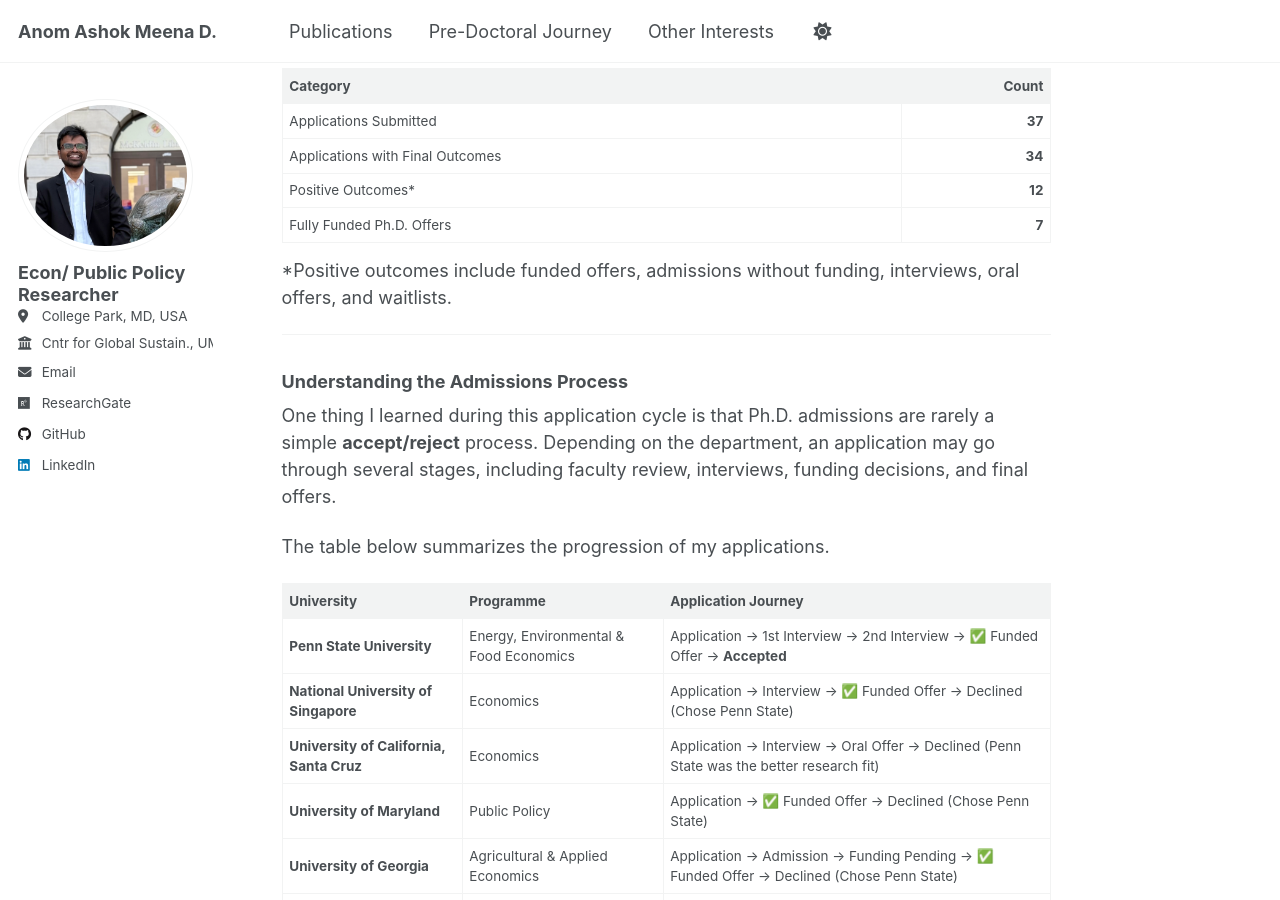
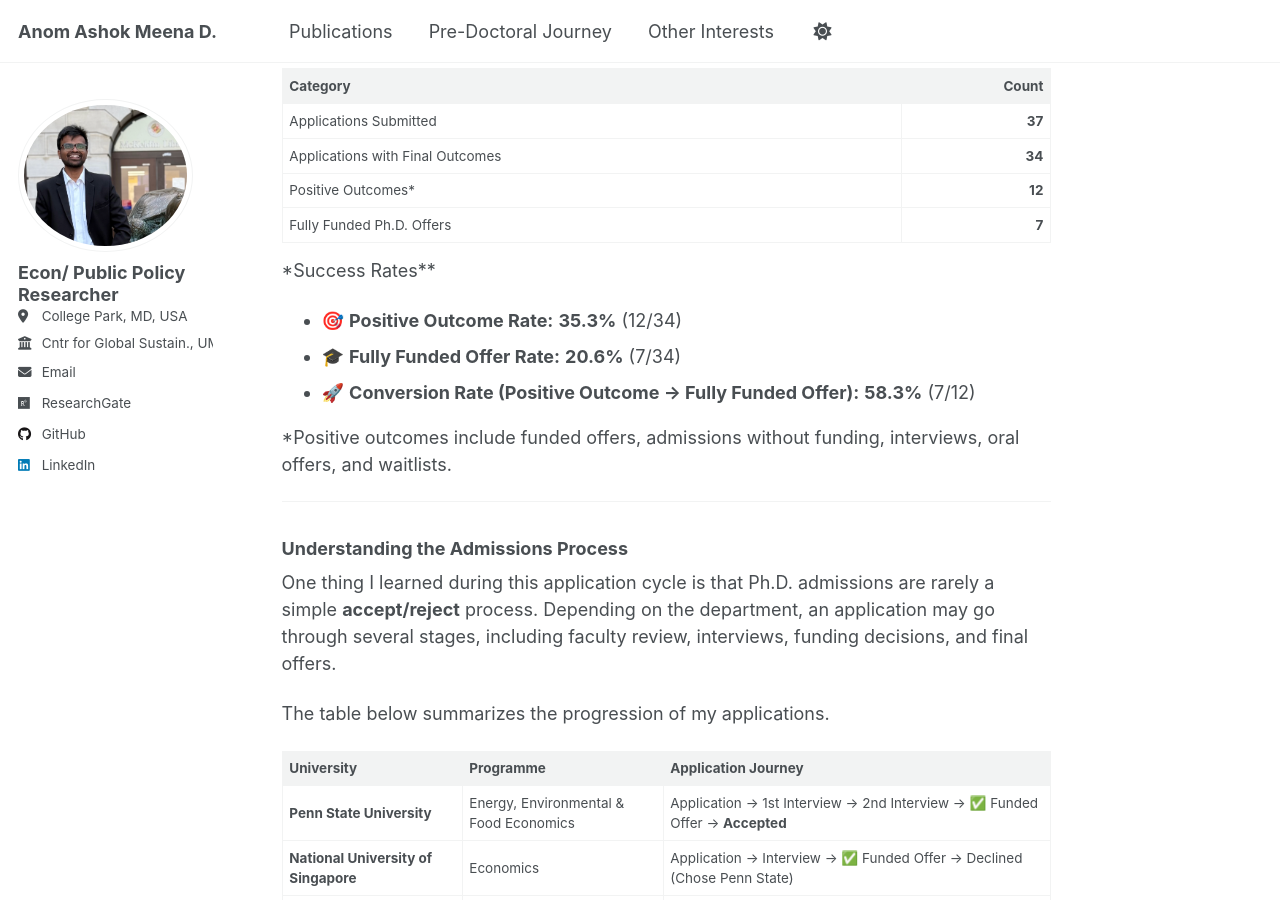
Before and after one commit to anomdule/anomdule.github.io, a Jekyll site: the page built from _pages/predoc-journey.md, in a window 1280 px wide and 900 px high, scrolled down 3410 px. Built offline with Jekyll 4.4.1, drawn with Linux system fonts in a browser that asks for light colours; a script that is not in the unit is left out; some of the changed text lies outside the part shown.

Commit message:
Update predoc-journey.md

```diff
--- a/_pages/predoc-journey.md
+++ b/_pages/predoc-journey.md
@@ -17,7 +17,7 @@ I hope this page serves as a useful resource for future applicants, especially t
 > - 🎓 **Background:** Chemical Engineering → Applied Economics
 > - 🔬 **Research:** 3+ years @ Center for Global Sustainability + 1 year @ World Bank
 > - 📄 **Research Output:** Solo-authored causal inference paper + multiple co-authored studies
-> - 📨 **Application Cycle:** 37 applications → 8 funded Ph.D. offers
+> - 📨 **Application Cycle:** 37 applications → 7 funded Ph.D. offers
 > - 🏛️ **Final Destination:** Penn State University (EEFE)
 
 ---
@@ -90,6 +90,12 @@ Of the **37** Ph.D. applications I submitted, **34** reached a clear admissions
 | Positive Outcomes* | **12** |
 | Fully Funded Ph.D. Offers | **7** |
 
+*Success Rates**
+
+- 🎯 **Positive Outcome Rate:** **35.3%** (12/34)
+- 🎓 **Fully Funded Offer Rate:** **20.6%** (7/34)
+- 🚀 **Conversion Rate (Positive Outcome → Fully Funded Offer):** **58.3%** (7/12)
+
 *Positive outcomes include funded offers, admissions without funding, interviews, oral offers, and waitlists.
 
 ---
```
